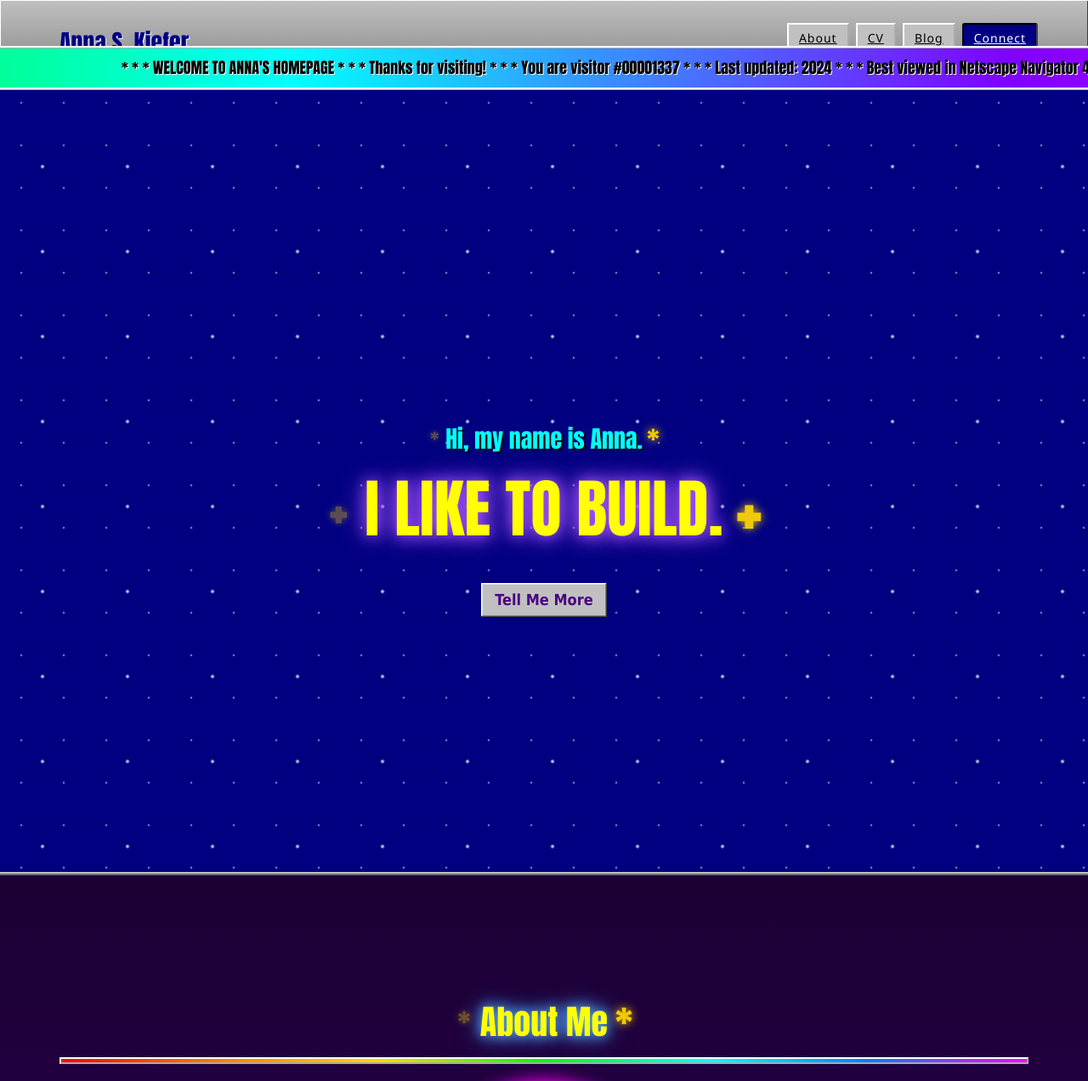
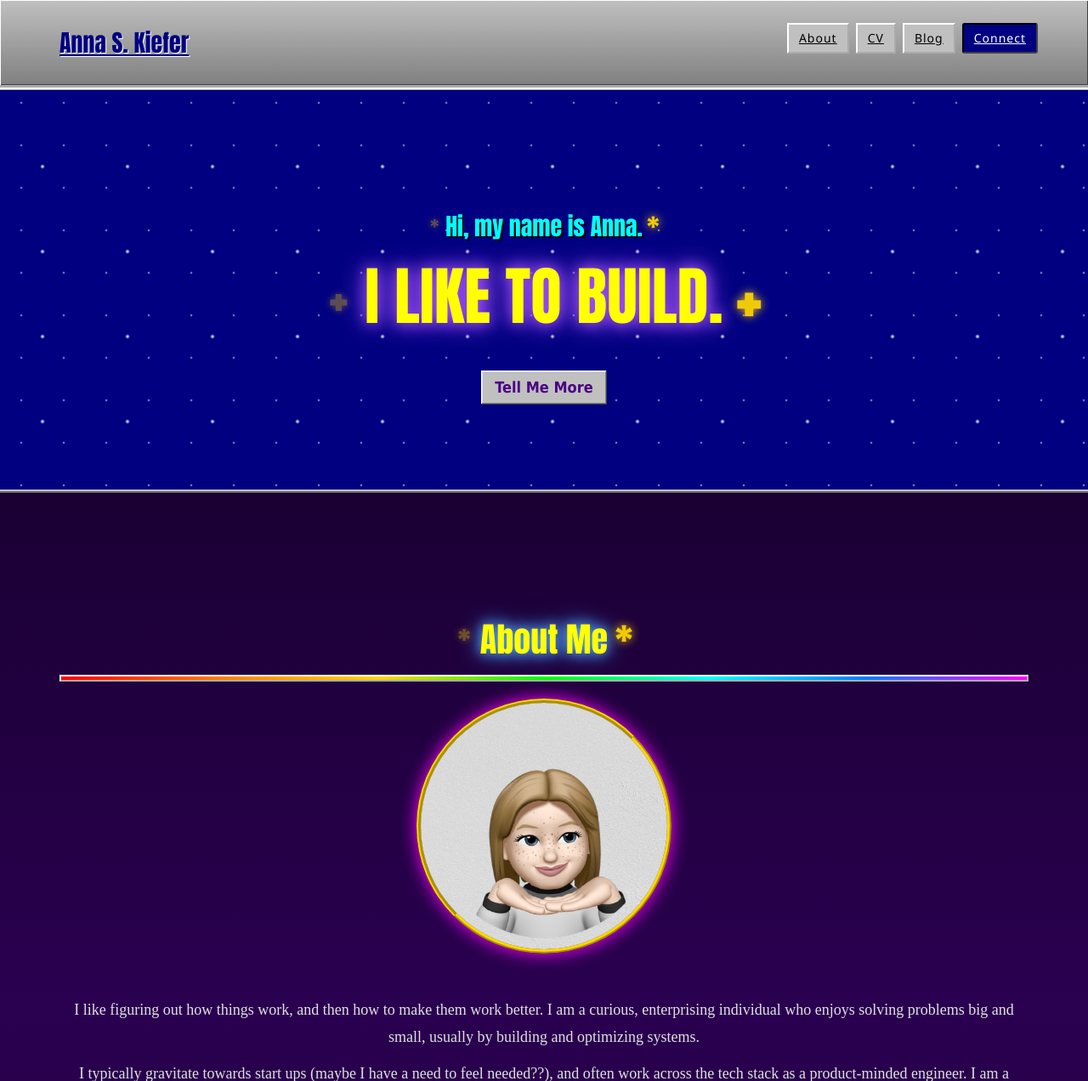
Before and after one commit to askiefer/website-annaskiefer, a PHP site: page /index.html in a window 1280 px wide. Shown: the top 1272 px of the page at 85% size. Run offline with PHP 8.4, Linux system fonts and the light colour scheme; some libraries are stand-ins or nearby versions; some web fonts are replaced.

Commit message:
Fix navbar/marquee overlap, update year, reduce header size
- Increase navbar z-index to prevent marquee overlap
- Update "Last updated" year to 2026
- Reduce header section padding for smaller hero area

Co-Authored-By: Claude Opus 4.5 <noreply@anthropic.com>

```diff
--- a/css/agency.css
+++ b/css/agency.css
@@ -258,8 +258,8 @@ header .intro-text .intro-heading {
 }
 @media (min-width: 768px) {
   header .intro-text {
-    padding-top: 450px;
-    padding-bottom: 300px;
+    padding-top: 200px;
+    padding-bottom: 100px;
   }
   header .intro-text .intro-lead-in {
     font-family: "Droid Serif", "Helvetica Neue", Helvetica, Arial, sans-serif;
--- a/css/geocities.css
+++ b/css/geocities.css
@@ -132,6 +132,7 @@ a:hover {
   box-shadow:
     inset 1px 1px 0 #ffffff,
     inset -1px -1px 0 #404040;
+  z-index: 1050 !important;
 }
 
 .navbar-default.navbar-shrink {
--- a/index.html
+++ b/index.html
@@ -41,7 +41,7 @@
     <!-- Retro Marquee Banner -->
     <div class="retro-marquee">
         <div class="marquee-content">
-            * * * WELCOME TO ANNA'S HOMEPAGE * * * Thanks for visiting! * * * You are visitor #00001337 * * * Last updated: 2024 * * * Best viewed in Netscape Navigator 4.0 * * *
+            * * * WELCOME TO ANNA'S HOMEPAGE * * * Thanks for visiting! * * * You are visitor #00001337 * * * Last updated: 2026 * * * Best viewed in Netscape Navigator 4.0 * * *
         </div>
     </div>
 
```
